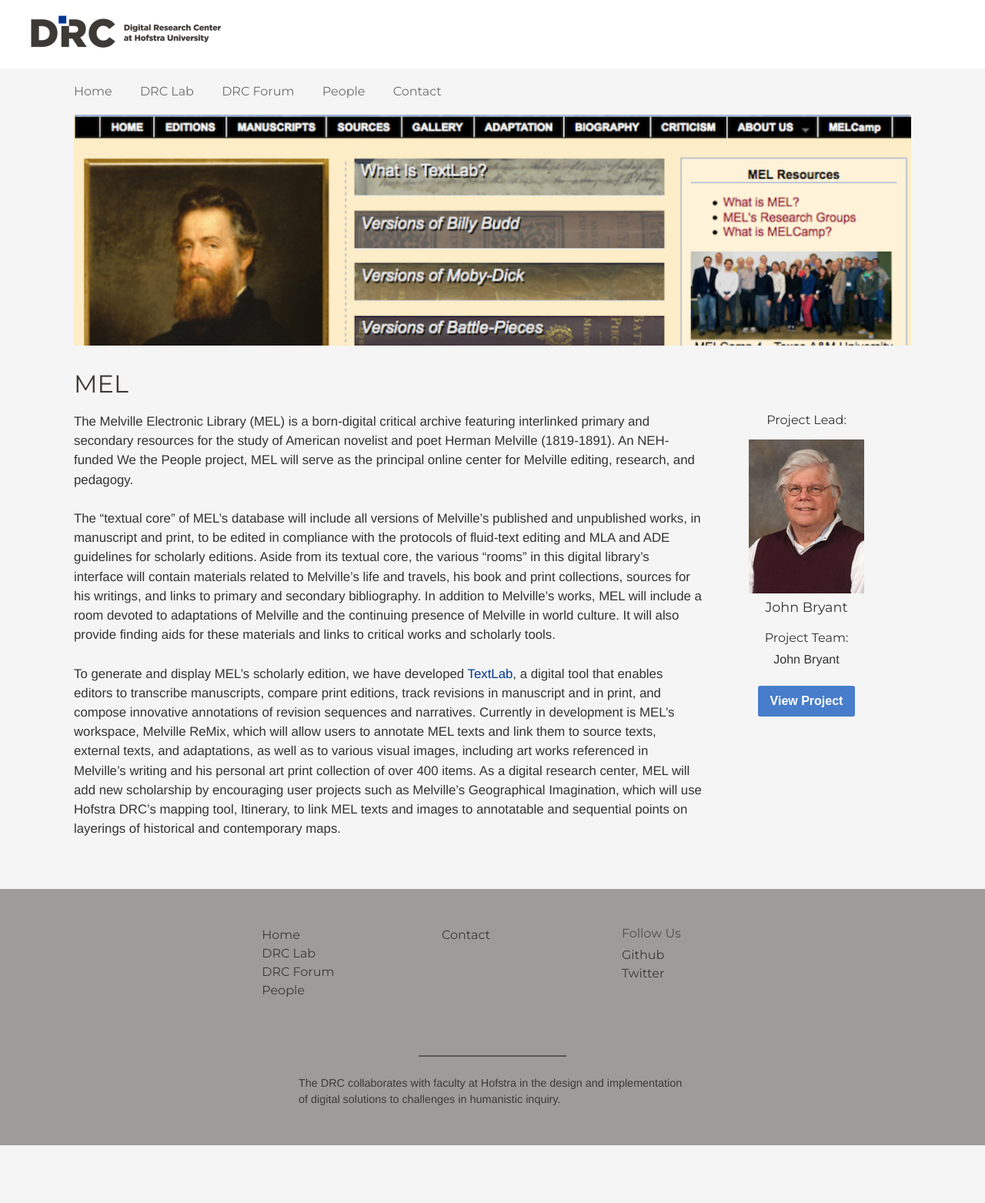
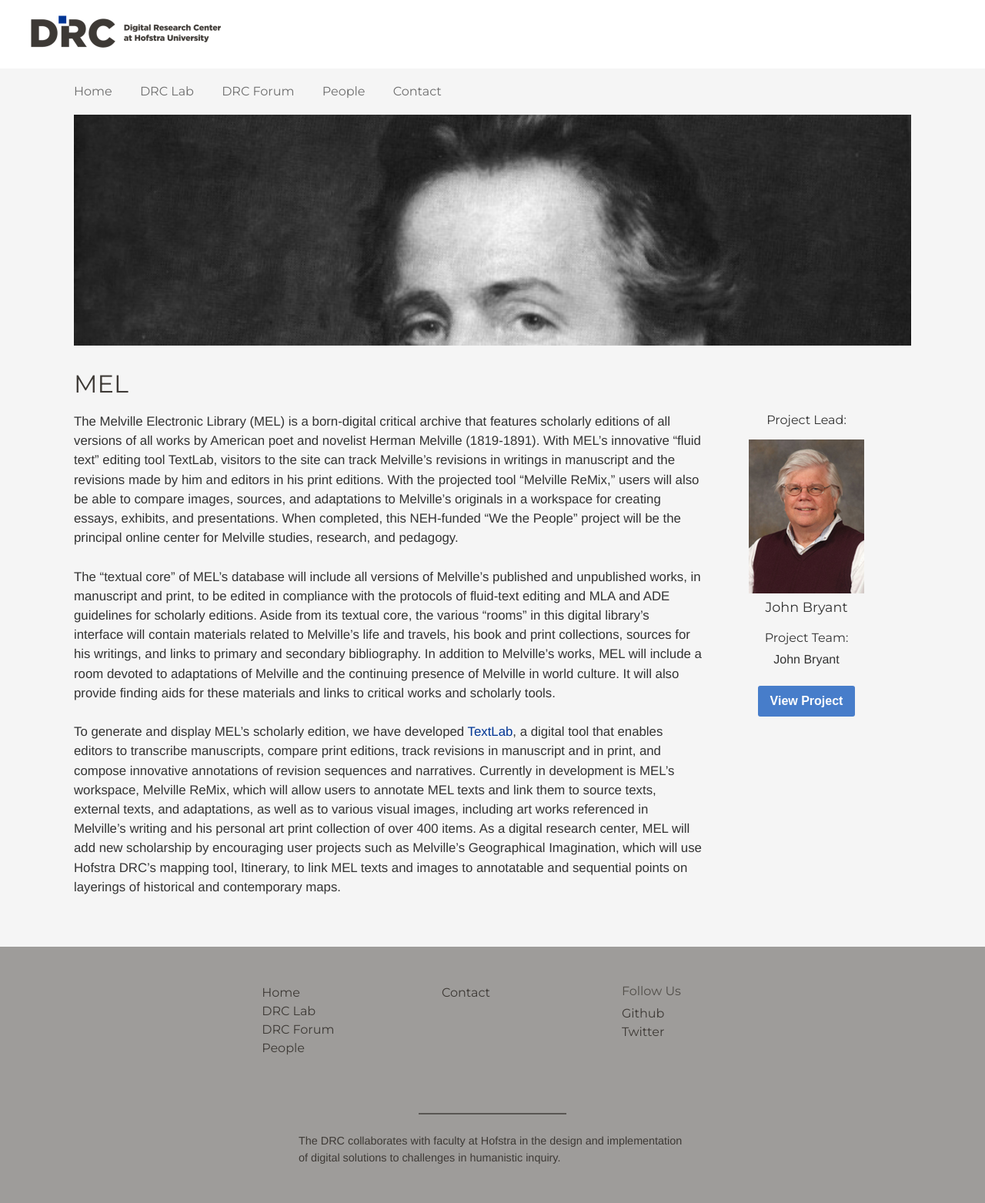
Before and after one commit to hofstra/drc, a Jekyll site: the page built from _posts/2015-01-24-mel.md, in a window 1280 px wide. Shown: the whole page at 77% size. Built offline with Jekyll 4.4.1, drawn with Linux system fonts in a browser that asks for light colours; nearby versions of some CDN libraries; before the commit the page ends 1488 px from its top, so only the background shows below that.

Commit message:
Update MEL.

```diff
--- a/_posts/2015-01-24-mel.md
+++ b/_posts/2015-01-24-mel.md
@@ -4,7 +4,7 @@
 categories: projects
 tags: []
 author: John Bryant
-image: /images/mel.png
+image: /images/melville.jpg
 published: true
 feature: true
 project_url: http://mel.hofstra.edu/
@@ -13,7 +13,7 @@
   - "1"
 ---
 
-The Melville Electronic Library (MEL) is a born-digital critical archive featuring interlinked primary and secondary resources for the study of American novelist and poet Herman Melville (1819-1891).  An NEH-funded We the People project, MEL will serve as the principal online center for Melville editing, research, and pedagogy.
+The Melville Electronic Library (MEL) is a born-digital critical archive that features scholarly editions of all versions of all works by American poet and novelist Herman Melville (1819-1891). With MEL's innovative "fluid text" editing tool TextLab, visitors to the site can track Melville's revisions in writings in manuscript and the revisions made by him and editors in his print editions.  With the projected tool "Melville ReMix," users will also be able to compare images, sources, and adaptations to Melville's originals in a workspace for creating essays, exhibits, and presentations.  When completed, this NEH-funded "We the People" project will be the principal online center for Melville studies, research, and pedagogy.
 
 <!--more-->
 
```
Also changed, not shown: images/melville.jpg (added), images/rslt.png, 2 other files.
